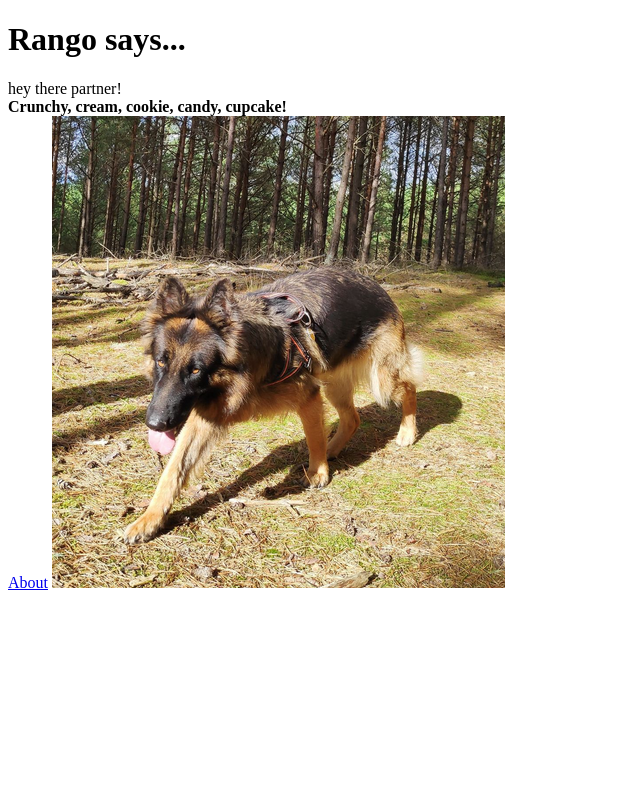
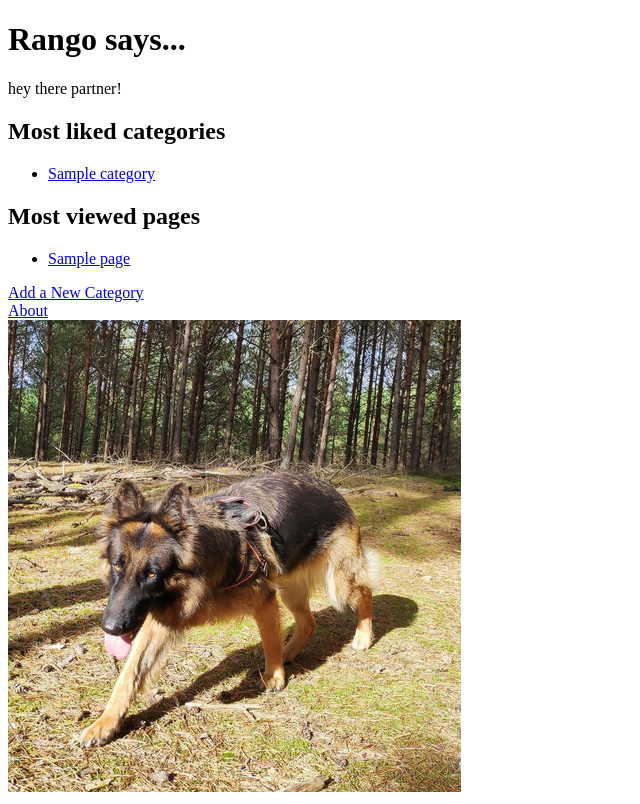
Before and after one commit to Tatahah/django_blog, a Django app: page / in a window 1280 px wide. Shown: the whole page, without its empty margins (0-640 px from the left). Before the commit the page ends 590 px from the top, so only its background shows below. Run offline with Django 3.2, Linux system fonts and the light colour scheme; tables that the repository leaves empty hold one stand-in row (values such as "Sample post").

Commit message:
done templated and add page

```diff
--- a/rango/models.py
+++ b/rango/models.py
@@ -1,12 +1,18 @@
 from django.db import models
-
+from django.template.defaultfilters import slugify
 # Create your models here.
 class Category(models.Model):
     name = models.CharField(max_length=128, unique=True)
     views = models.IntegerField(default=0)
     likes = models.IntegerField(default=0)
+    slug = models.SlugField(unique=True)
+
+    def save(self, *args, **kwargs):
+        self.slug = slugify(self.name)
+        super(Category, self).save(*args, **kwargs)
     class Meta:
-        verbose_name_plural = 'Categories'
+        verbose_name_plural = 'categories'
+
     def __str__(self):
         return self.name
 
@@ -18,3 +24,6 @@
 
     def __str__(self):
         return self.title
+
+    def page_category(self):
+        return self.category
--- a/rango/urls.py
+++ b/rango/urls.py
@@ -3,5 +3,9 @@
 
 urlpatterns = [
     path('', views.index, name='index'),
-    path('about/', views.about, name='about')
+    path('about/', views.about, name='about'),
+    path('category/<slug:category_name_slug>/',
+         views.show_category, name='show_category'),
+    path('add_category/', views.add_category, name='add_category'),
+    path('category/<category_name_slug>/add_page/', views.add_page, name='add_page'),
 ]
--- a/rango/views.py
+++ b/rango/views.py
@@ -1,12 +1,71 @@
 from django.shortcuts import render
 from django.http import HttpResponse
+from rango.models import Category
+from rango.models import Page
+from rango.forms import CategoryForm, PageForm
 
 def index(request):
     context_dict = {'boldmessage': "Crunchy, cream, cookie, candy, cupcake!"}
     # return HttpResponse("Rango says hey there partner!<br/> <a href='/rango/about/'>About</a>")
-    return render(request, 'rango/index.html', context=context_dict)
+    category_list = Category.objects.order_by('-likes')[:5]
+    page_list = Page.objects.order_by('-views')[:5]
+    context_dict = {'categories': category_list, 'pages': page_list}
+    return render(request, 'rango/index.html', context_dict)
 
 def about(request):
     context_dict = {'ownerdata': 'Kacpi kocha Malgi'}
     # return HttpResponse("Rango says here is the about page.<br/> <a href='/rango/'>Return</a>")
     return render(request, 'rango/about.html', context=context_dict)
+
+def show_category(request, category_name_slug):
+    context_dict = {}
+
+    try:
+        category = Category.objects.get(slug=category_name_slug)
+        pages = Page.objects.filter(category=category)
+        context_dict['pages'] = pages
+        context_dict['category'] = category
+    except Category.DoesNotExist:
+        context_dict['category'] = None
+        context_dict['pages'] = None
+    return render(request, 'rango/category.html', context_dict)
+
+def add_category(request):
+    form = CategoryForm()
+
+    if request.method == 'POST':
+        form = CategoryForm(request.POST)
+
+        if form.is_valid():
+            cat = form.save(commit=True)
+            print(cat, cat.slug)
+
+            return index(request)
+        else:
+            print(form.errors)
+    return render(request, 'rango/add_category.html', {'form': form})
+
+def add_page(request, category_name_slug):
+    try:
+        category = Category.objects.get(slug=category_name_slug)
+    except Category.DoesNotExist:
+        category = None
+
+    form = PageForm()
+
+    if request.method == 'POST':
+        form = PageForm(request.POST)
+
+        if form.is_valid():
+            if category:
+                page = form.save(commit=False)
+                page.category = category
+                page.views = 0
+                page.save()
+
+                return show_category(request, category_name_slug)
+        else:
+            print(form.errors)
+
+    context_dict = {'form':form, 'category':category}
+    return render(request, 'rango/add_page.html', context_dict)
--- a/templates/rango/index.html
+++ b/templates/rango/index.html
@@ -10,10 +10,40 @@
 <h1>Rango says...</h1>
 <div>
     hey there partner! <br />
-    <strong>{{ boldmessage }}</strong><br />
+    <strong>{{ boldmessage }}</strong>
 </div>
 <div>
-    <a href="/rango/about/">About</a><b />
+    <h2>Most liked categories</h2>
+    {% if categories %}
+    <ul>
+        {%  for category in categories %}
+            <li>
+                <a href="/rango/category/{{ category.slug }}" >{{ category.name }}</a>
+            </li>
+        {% endfor %}
+    </ul>
+    {% else %}
+        <strong>There are no categories present.</strong>
+    {% endif %}
+</div>
+<div>
+    <h2>Most viewed pages</h2>
+    {% if pages %}
+    <ul>
+        {% for page in pages %}
+            <li>
+                <a href="{{ page.url }}">{{ page.title }}</a>
+            </li>
+        {% endfor %}
+    </ul>
+    {% else %}
+        <strong>There are no pages present.</strong>
+    {% endif %}
+</div>
+
+<div>
+    <a href="/rango/add_category/">Add a New Category</a><br />
+    <a href="/rango/about/">About</a><br />
     <img src="{% static "images/piesio.png" %}"
          alt='Rango says hey there partner!' />
 </div>
```
Also changed, not shown: populate_rango.py (+17 -9 lines), rango/admin.py (+15 -2 lines), rango/forms.py (added, +32 -0 lines), templates/rango/add_category.html (added, +24 -0 lines), templates/rango/add_page.html (added, +24 -0 lines), templates/rango/category.html (added, +30 -0 lines), rango/migrations/0003_auto_20210226_1606.py (added).
